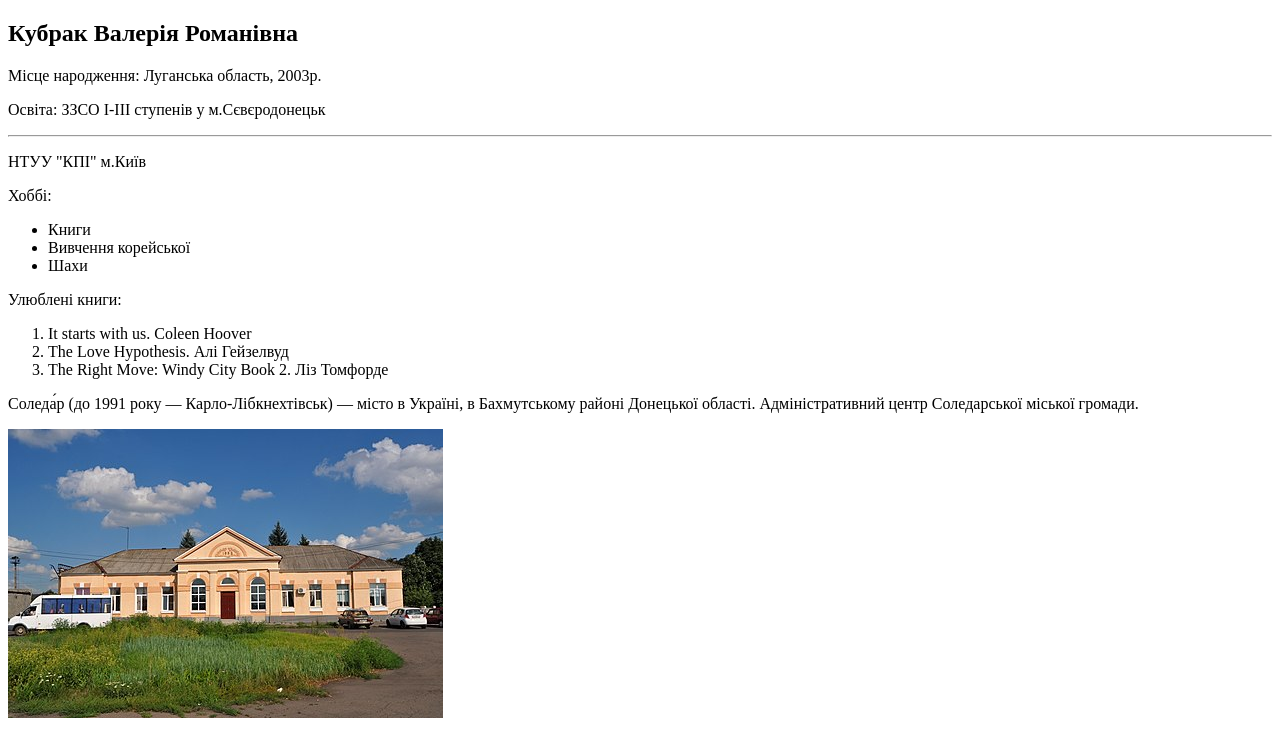
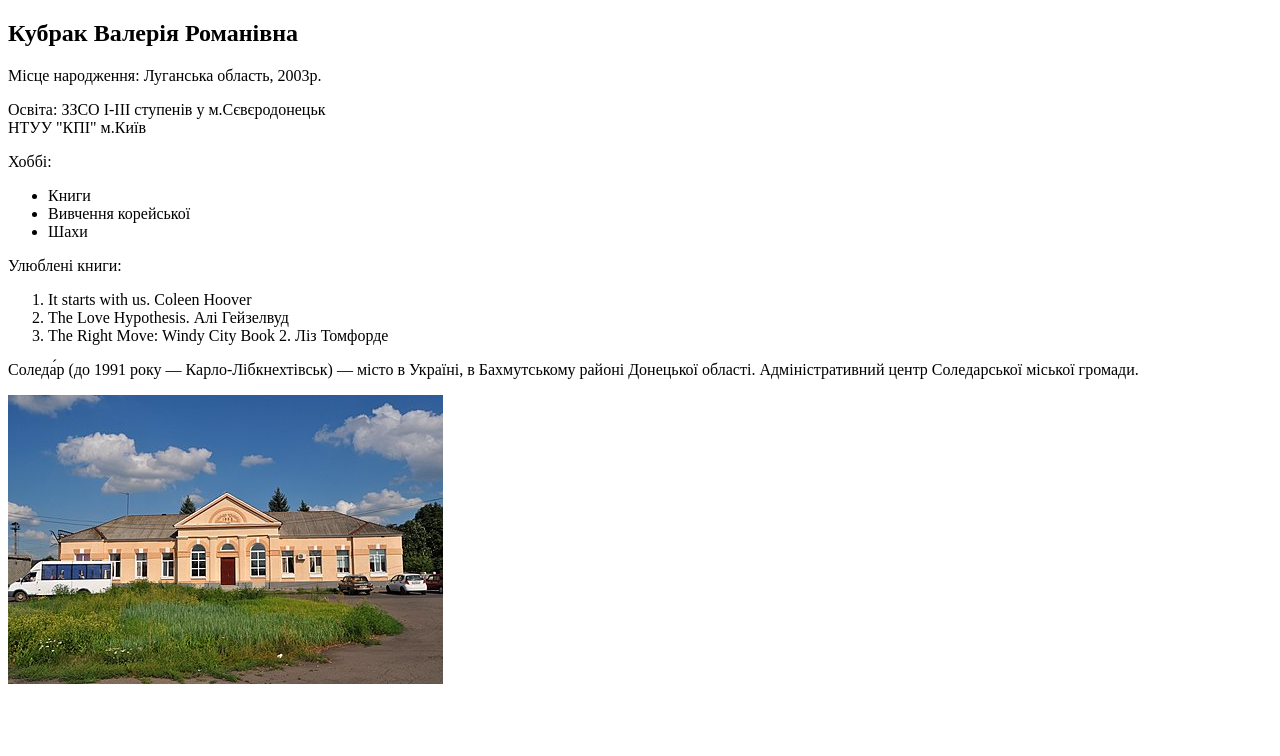
Before and after one commit to Klopyha/lab1FE, a plain HTML site: page index.html in a window 1280 px wide. Drawn offline with Linux system fonts and the light colour scheme.

Commit message:
Update index.html

```diff
--- a/index.html
+++ b/index.html
@@ -13,9 +13,10 @@
   <body>
     <h2>Кубрак Валерія Романівна</h2>
     <p>Місце народження: Луганська область, 2003р.</p>
-    <p>Освіта: ЗЗСО І-ІІІ ступенів у м.Сєвєродонецьк</p>
-    <hr />
-    <p>НТУУ "КПІ" м.Київ</p>
+    <p>
+      Освіта: ЗЗСО І-ІІІ ступенів у м.Сєвєродонецьк <br />
+      НТУУ "КПІ" м.Київ
+    </p>
     Хоббі:
     <ul>
       <li>Книги</li>
```
